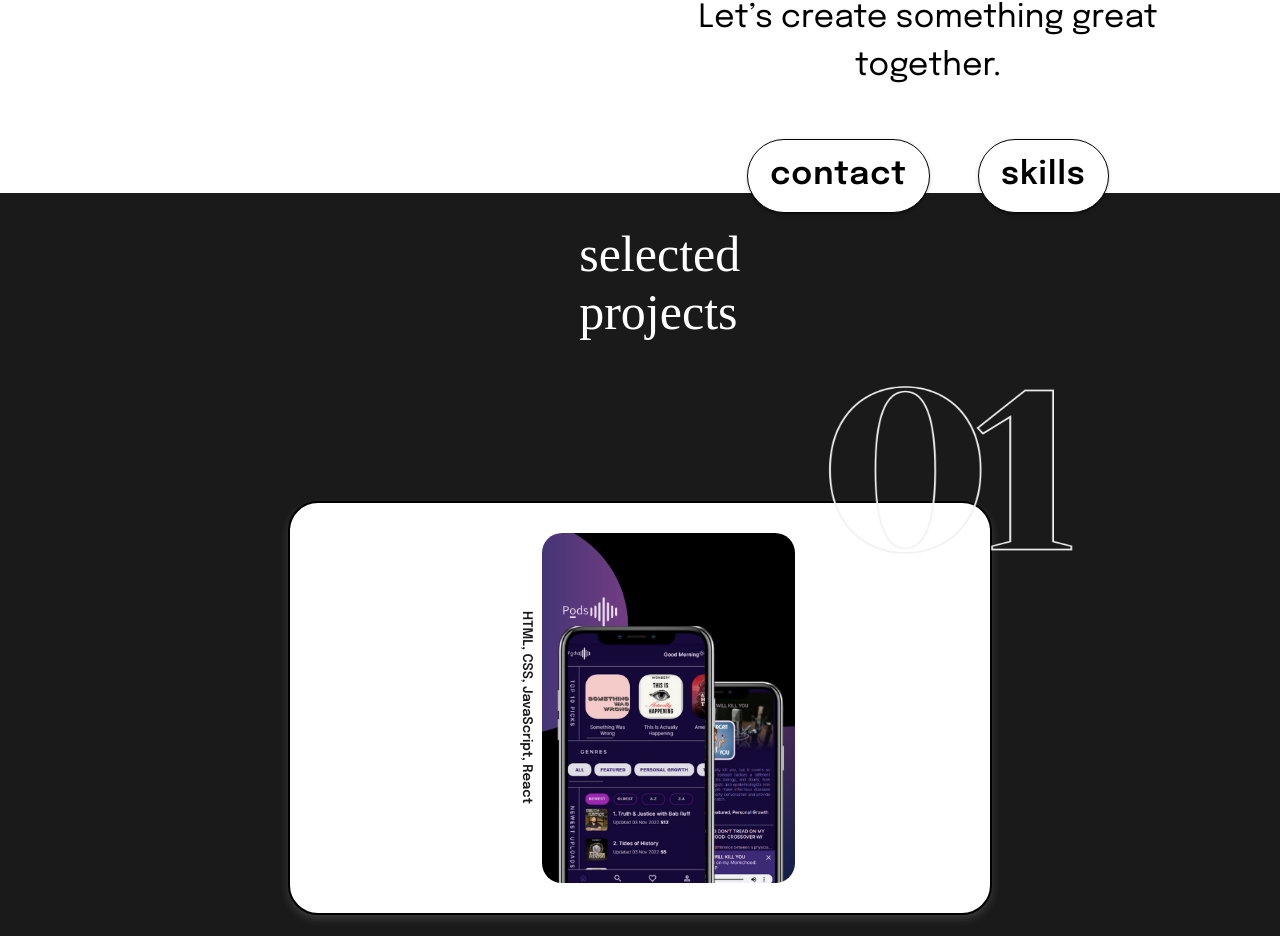
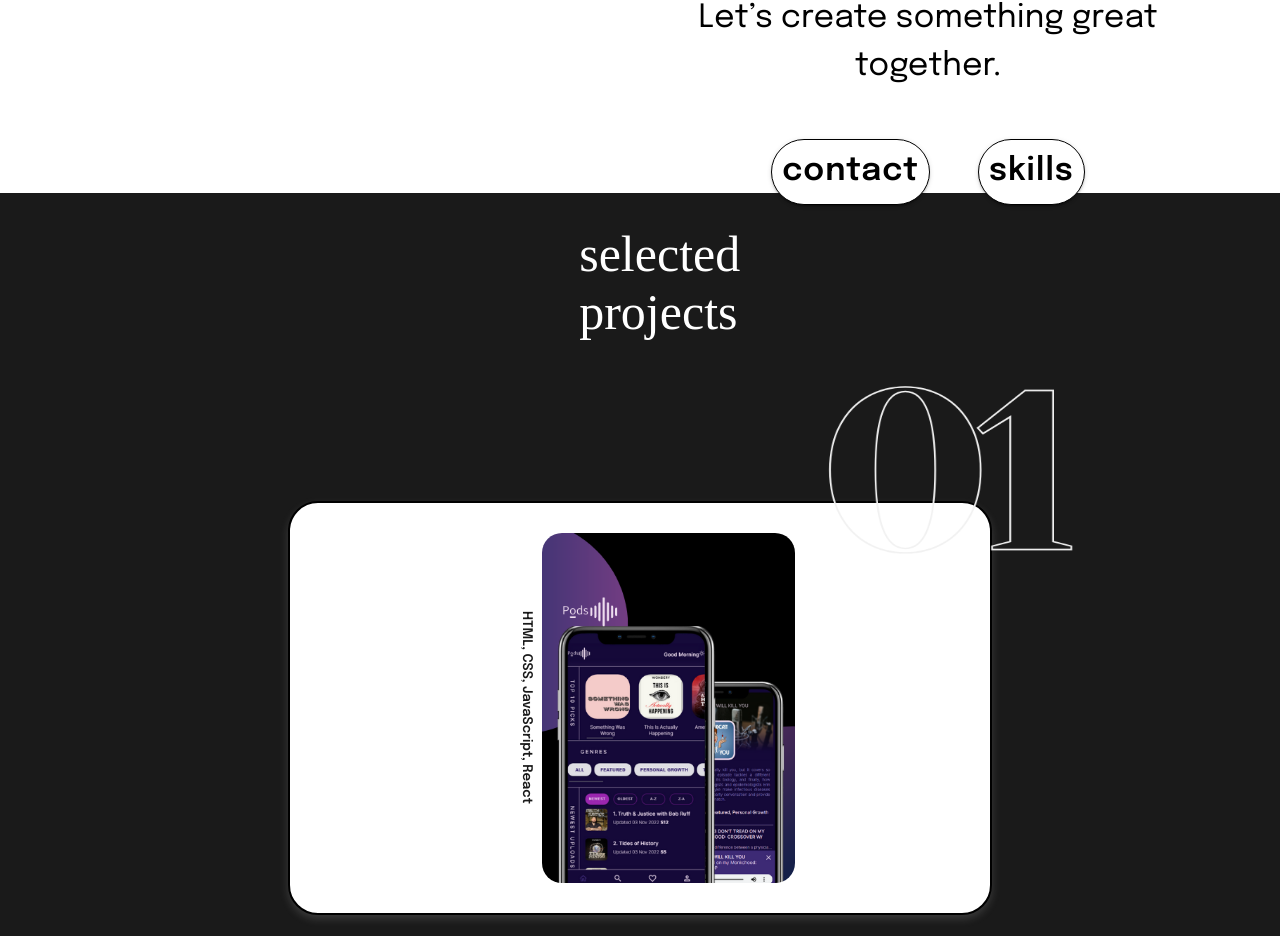
Before and after one commit to lethabomathabatha/lethabo-portfolio, a React (Vite) app: page / in a window 1280 px wide. Shown: the part 1505-2441 px from the top of the page. Built offline with nearby package versions, Linux system fonts and the light colour scheme; a web font is replaced by a local one.

Commit message:
adjust button font sizes

```diff
--- a/src/assets/App.jsx
+++ b/src/assets/App.jsx
@@ -73,7 +73,7 @@ export default function App () {
                     variant="contained"
 
                     href="#contact"
-                    size="large"
+                    size="small"
                     sx={{
                       backgroundColor: "white",
                       color: "black",
@@ -98,7 +98,7 @@ export default function App () {
                     variant="contained"
 
                     href="#skills"
-                    size="large"
+                    size="small"
                     sx={{
                       backgroundColor: "white",
                       color: "black",
```
